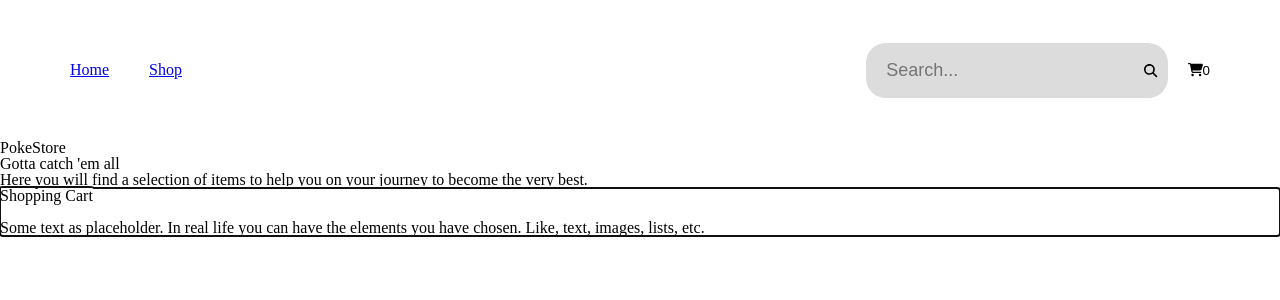
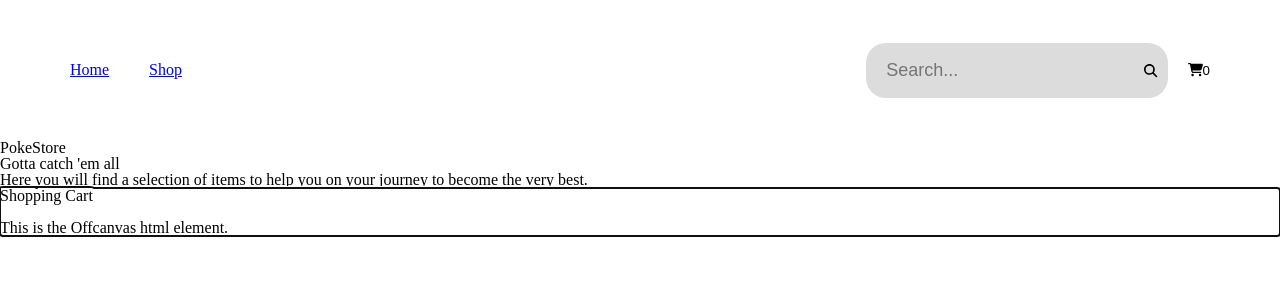
Before and after one commit to julianchso/odin-shopping-cart, a React (Vite) app: page / in a window 1280 px wide. Shown: the top 300 px of the page. Built offline with nearby package versions, Linux system fonts and the light colour scheme.

Commit message:
add basic add to cart function

```diff
--- /dev/null
+++ b/src/component/cartItems.jsx
@@ -0,0 +1,25 @@
+import { useShoppingCart } from '../routes/context/ShoppingCartContext';
+// import { usePokeItemDetail } from '../routes/context/PokeItemContext';
+
+// export function CartItemCard(name, id, quantity, imgSrc, price) {
+export function CartItemCard(item) {
+  const { removeFromCart, cart } = useShoppingCart();
+
+  // const item = cart.find((item) => item.id === id);
+  // console.log(item);
+
+  if (item == null) return null;
+  console.log('cartItem');
+
+  const totalPrice = item.quantity * item.price;
+
+  return (
+    <>
+      <div>{item.name}</div>
+      <img src={item.imgSrc} />
+      <div>{item.quantity}</div>
+      <div>{item.price}</div>
+      <div>{totalPrice}</div>
+    </>
+  );
+}
--- a/src/routes/bodySection/card.jsx
+++ b/src/routes/bodySection/card.jsx
@@ -17,21 +17,17 @@ export default function Card({ item }) {
   const decrementQty = () => {
     if (qty <= 0) {
       setQty(0);
-      console.log(qty);
     } else {
       setQty(qty - 1);
-      console.log(qty);
     }
   };
 
   const incrementQty = () => {
     setQty(qty + 1);
-    console.log(qty);
   };
 
   function inputQty(e) {
     const val = Number(e.target.value);
-    console.log(val);
     return val <= 0 ? setQty(0) : setQty(val);
   }
 
@@ -40,7 +36,7 @@ export default function Card({ item }) {
       <div className='center'>{item.id}</div>
       <div className='cardName center'>{item.name}</div>
       <div className='cardImg center'>
-        <img className='center' src={item.src} />
+        <img className='center' src={item.imgSrc} />
       </div>
       <div className='cardPrice center'>{`$${item.price}`}</div>
 
@@ -53,7 +49,11 @@ export default function Card({ item }) {
           +
         </button>
       </div>
-      <button type='button' className='addToCartBtn' onClick={() => addShopQtyToCart(item.id, qty)}>
+      <button
+        type='button'
+        className='addToCartBtn'
+        onClick={() => addShopQtyToCart(item.name, item.id, qty, item.imgSrc, item.price)}
+      >
         Add to Cart
       </button>
     </div>
--- a/src/routes/context/ShoppingCartContext.jsx
+++ b/src/routes/context/ShoppingCartContext.jsx
@@ -1,4 +1,4 @@
-import { useState, createContext, useContext, useEffect } from 'react';
+import { useState, createContext, useContext } from 'react';
 import { ShoppingCart } from '../shoppingCart';
 import PropTypes from 'prop-types';
 
@@ -18,6 +18,7 @@ export function ShoppingCartProvider({ children }) {
     setIsOpen(true);
     console.log('cart is open');
   };
+
   const closeCart = () => {
     setIsOpen(false);
     console.log('cart is closed');
@@ -65,12 +66,12 @@ export function ShoppingCartProvider({ children }) {
     console.log(cart);
   }
 
-  function addShopQtyToCart(id, shopQty) {
+  function addShopQtyToCart(name, id, shopQty, img, price) {
     setCart((currItems) => {
       // console.log(currItems);
       console.log(currItems);
       if (!currItems.find((item) => item.id === id)) {
-        return [...currItems, { id, quantity: shopQty }];
+        return [...currItems, { name, id, quantity: shopQty, img, price }];
       } else {
         return currItems.map((item) => {
           if (item.id === id) {
@@ -99,6 +100,7 @@ export function ShoppingCartProvider({ children }) {
     removeFromCart,
     openCart,
     closeCart,
+    cart,
     // cartItems,
     cartQuantity,
   };
--- a/src/routes/navbar/navbar.jsx
+++ b/src/routes/navbar/navbar.jsx
@@ -9,7 +9,7 @@ import '../../app.css';
 import './navbar.css';
 
 export default function Navbar() {
-  const { openCart, cartQuantity } = useShoppingCart();
+  const { openCart, closeCart, cartQuantity } = useShoppingCart();
   return (
     <>
       <nav className='navbar'>
--- a/src/routes/services and helpers/fetchItem.jsx
+++ b/src/routes/services and helpers/fetchItem.jsx
@@ -41,7 +41,7 @@ const useFetchItemDetail = () => {
         .then((data) => ({
           name: data.name,
           id: data.id,
-          src: data.sprites.default,
+          imgSrc: data.sprites.default,
           price: data.cost,
           category: data.category,
         }));
--- a/src/routes/shoppingCart.jsx
+++ b/src/routes/shoppingCart.jsx
@@ -1,18 +1,34 @@
+import { useState } from 'react';
 import { useShoppingCart } from './context/ShoppingCartContext';
-// import { Offcanvas } from 'react-bootstrap';
+import { CartItemCard } from '../component/cartItems';
+
 import Offcanvas from 'react-bootstrap/Offcanvas';
 
 export function ShoppingCart(isOpen) {
-  const { closeCart } = useShoppingCart();
+  const { openCart, closeCart, cart } = useShoppingCart();
+  console.log(cart);
+
+  cart.map((item) => console.log(item));
+
   return (
     <>
-      <Offcanvas show={isOpen} onHide={closeCart} placement='end'>
+      {/* <div className='offcanvas offcanvas-start' tabIndex='-1'>
+        This is the Offcanvas div
+        {cart.map((item) => (
+          <CartItemCard key={item.id} {...item} />
+        ))}
+      </div> */}
+
+      {/* <Offcanvas isOpen={isOpen} onHide={closeCart} placement={'end'}> */}
+      <Offcanvas show={isOpen} onHide={closeCart} placement={'end'}>
         <Offcanvas.Header closeButton>
           <Offcanvas.Title>Shopping Cart</Offcanvas.Title>
         </Offcanvas.Header>
         <Offcanvas.Body>
-          Some text as placeholder. In real life you can have the elements you have chosen. Like,
-          text, images, lists, etc.
+          This is the Offcanvas html element.
+          {cart.map((item) => (
+            <CartItemCard key={item.id} price={9999} {...item} />
+          ))}
         </Offcanvas.Body>
       </Offcanvas>
     </>
```
Also changed, not shown: src/routes/bodySection/itemSection.jsx (+6 -5 lines).
